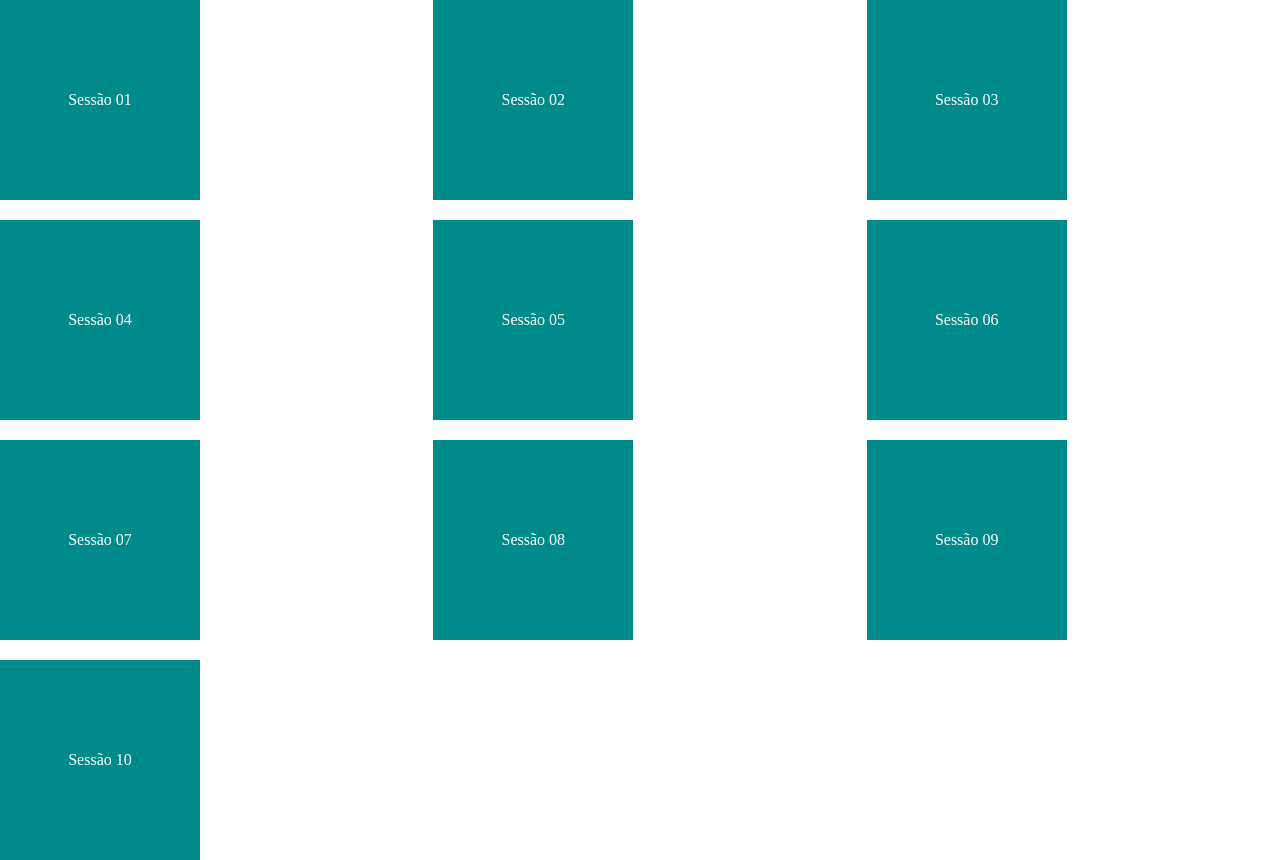
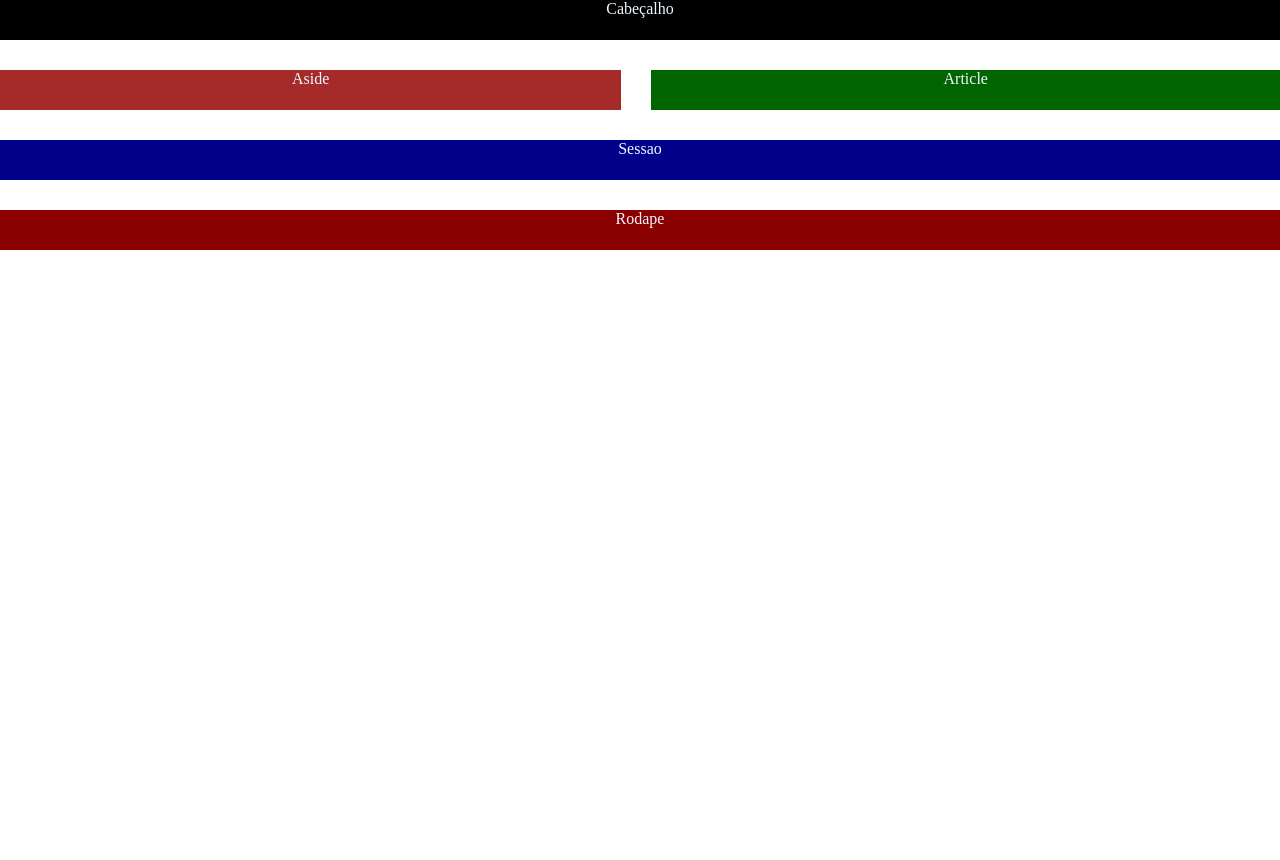
Before and after one commit to ThyagoAlmeidaCode/FrontEnd2025.1, a plain HTML site: page Aula11/Aula/index.html in a window 1280 px wide. After the commit the page ends 800 px from the top, so only its background shows below. Drawn offline with Linux system fonts and the light colour scheme.

Commit message:
Aula Grid

```diff
--- a/Aula11/Aula/grid.css
+++ b/Aula11/Aula/grid.css
@@ -14,11 +14,85 @@
 }
 
 .item{
-    width: 200px;
-    height: 200px;
+    width: auto;
+    height: auto;
     background-color: darkcyan;
     color: white;
     text-align: center;
     line-height: 200px;
 
 }
+
+.item:nth-child(1){
+    background-color: saddlebrown;
+    grid-row: 1;
+    grid-column: 1/4;
+}
+
+.item:nth-child(2){
+    background-color: slateblue;
+    grid-row: 2/5;
+
+}
+
+.item:nth-child(10){
+    background-color: slateblue;
+    grid-column: 1/4;
+}
+
+
+.containerarea{
+    display: grid;
+    grid-template-areas:
+    "header header"
+    "asside article"
+    "section section"
+    "footer footer"
+    ;
+    gap: 30px;
+}
+
+header{
+    background-color: black;
+    color: aliceblue;
+    width: auto;
+    height: 5vh;
+    text-align: center;
+    grid-area: header;
+}
+
+aside{
+    background-color: brown;
+    color: aliceblue;
+    width: auto;
+    height: 5vh;
+    text-align: center;
+    grid-area: asside;
+}
+
+article{
+    background-color: darkgreen;
+    color: aliceblue;
+    width: auto;
+    height: 5vh;
+    text-align: center;
+    grid-area: article;
+}
+
+section{
+    background-color: darkblue;
+    color: aliceblue;
+    width: auto;
+    height: 5vh;
+    text-align: center;
+    grid-area: section;
+}
+
+footer{
+    background-color: darkred;
+    color: aliceblue;
+    width: auto;
+    height: 5vh;
+    text-align: center;
+    grid-area: footer ;
+}
--- a/Aula11/Aula/index.html
+++ b/Aula11/Aula/index.html
@@ -1,14 +1,16 @@
 <!DOCTYPE html>
 <html lang="en">
+
 <head>
     <meta charset="UTF-8">
     <meta name="viewport" content="width=device-width, initial-scale=1.0">
     <link rel="stylesheet" href="grid.css">
     <title>Document</title>
 </head>
+
 <body>
 
-    <main id="container">
+    <!-- <main id="container">
         <section class="item">Sessão 01</section>
         <section class="item">Sessão 02</section>
         <section class="item">Sessão 03</section>
@@ -19,7 +21,21 @@
         <section class="item">Sessão 08</section>
         <section class="item">Sessão 09</section>
         <section class="item">Sessão 10</section>
-    </main>
+    </main> -->
+
+    <div class="containerarea">
+
+        <header>Cabeçalho</header>
+
+        <aside>Aside</aside>
+        <article>Article</article>
+        <section>Sessao</section>
+
+        <footer>Rodape</footer>
+
+    </div>
+
 
 </body>
+
 </html>
--- a/Aula11/site/css/styles.css
+++ b/Aula11/site/css/styles.css
@@ -97,7 +97,7 @@ nav a:hover, nav a:focus {
 }
 
 /* Responsividade */
-/* @media (min-width: 768px) {
+@media (min-width: 768px) {
     .container {
         grid-template-areas:
             "header header"
@@ -130,4 +130,3 @@ nav a:hover, nav a:focus {
         flex-direction: column;
     }
 }
- */
```
